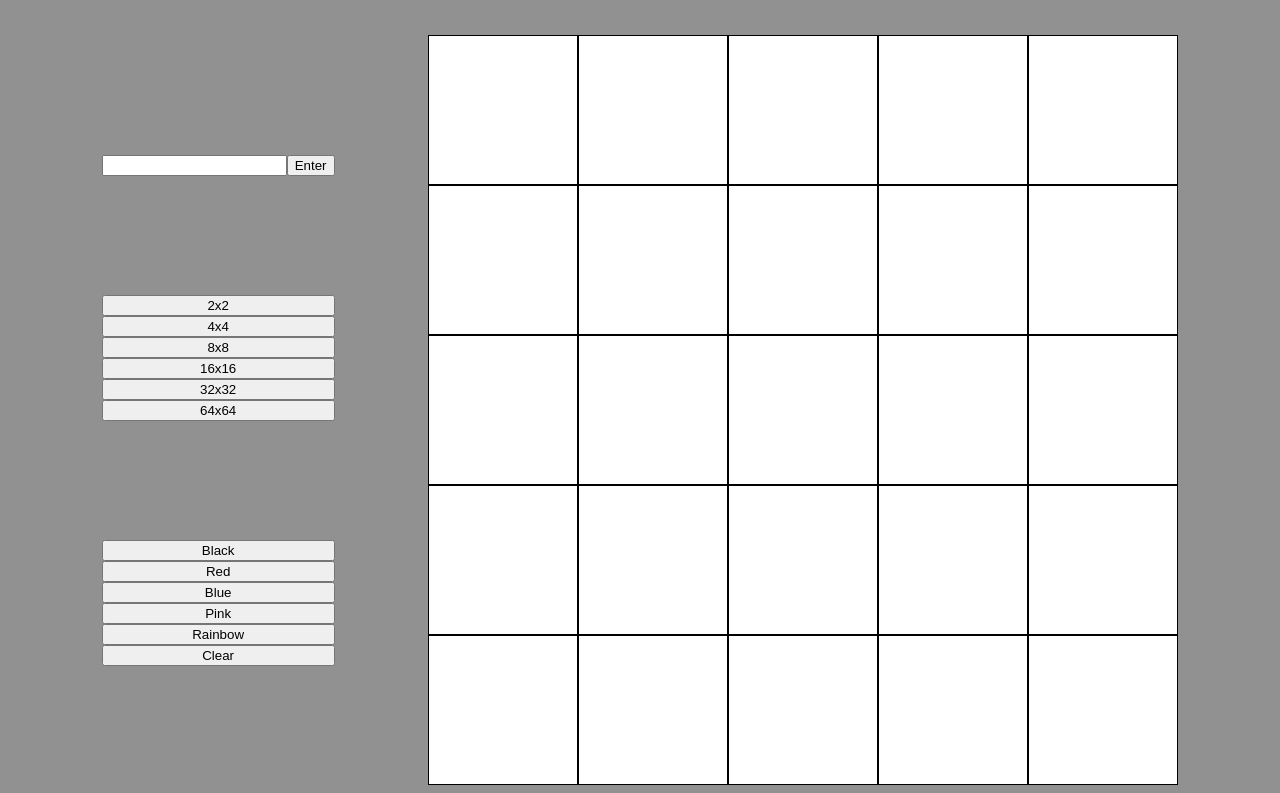
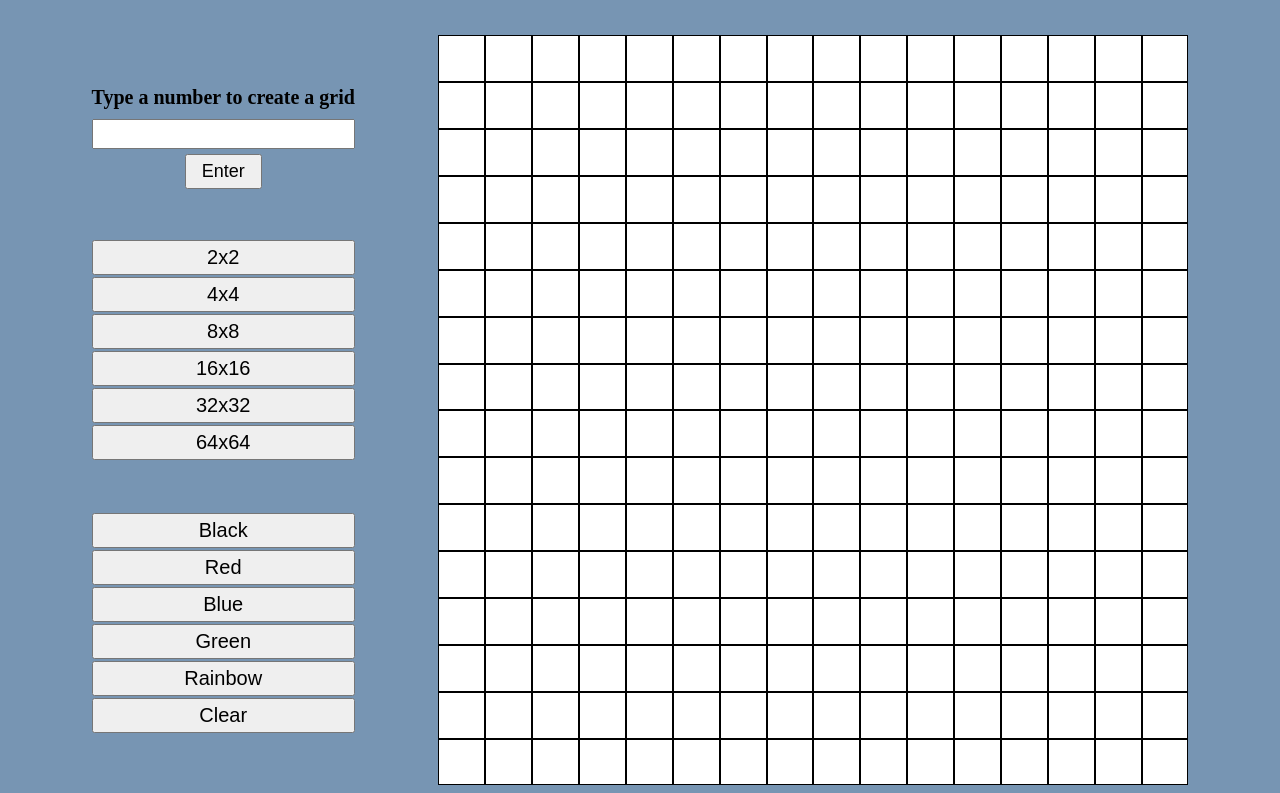
Before and after one commit to edoardrui0/etch-a-sketch, a plain HTML site: page index.html in a window 1280 px wide. Shown: the part 73-866 px from the top of the page. Drawn offline with Linux system fonts and the light colour scheme.

Commit message:
Bug fix of input not displaying NaN
whenever user inputs something that isnt a num, program would just go about as if nothing happened
finished UI styles as well

```diff
--- a/script.js
+++ b/script.js
@@ -2,7 +2,11 @@ const boxContainer = document.querySelector("#boxContainer");
 
 const controls = document.querySelector(`#controls`);
 const inputContainer = document.querySelector("#inputContainer");
+const inputLabel = document.createElement("p");
+inputLabel.textContent = "Type a number to create a grid";
+inputLabel.classList.add("inputLabel");
 const input = document.createElement("input");
+input.setAttribute("name", "input");
 const btn = document.createElement("button");
 btn.classList.add("btn");
 btn.textContent = "Enter";
@@ -10,6 +14,7 @@ btn.textContent = "Enter";
 const btnContainer = document.querySelector("#btnContainer");
 const colorBtnContainer = document.querySelector(`#colorBtnContainer`);
 
+inputContainer.appendChild(inputLabel);
 inputContainer.appendChild(input);
 inputContainer.appendChild(btn);
 
@@ -25,9 +30,9 @@ const blueBtn = document.createElement("button");
 blueBtn.textContent = `Blue`;
 colorBtnContainer.appendChild(blueBtn);
 
-const pinkBtn = document.createElement("button");
-pinkBtn.textContent = `Pink`;
-colorBtnContainer.appendChild(pinkBtn);
+const greenBtn = document.createElement("button");
+greenBtn.textContent = `Green`;
+colorBtnContainer.appendChild(greenBtn);
 
 const rainbowBtn = document.createElement(`button`);
 rainbowBtn.textContent = `Rainbow`;
@@ -91,8 +96,8 @@ blueBtn.addEventListener("click", () => {
   applyColor("blue");
 });
 
-pinkBtn.addEventListener("click", () => {
-  applyColor("pink");
+greenBtn.addEventListener("click", () => {
+  applyColor("green");
 });
 
 clearBtn.addEventListener("click", () => {
@@ -113,14 +118,19 @@ rainbowBtn.addEventListener("click", () => {
 
 const createGrid = () => {
   btn.addEventListener("click", () => {
+    let value = parseInt(input.value);
+
     if (input.value > 100) {
       alert("The input must be 100 or less!");
       input.value = "";
     } else {
-      boxContainer.textContent = "";
-      let value = parseInt(input.value);
       input.value = "";
       createBoxes(value);
+    }
+
+    if (isNaN(value)) {
+      alert("Must input a number");
+      createBoxes(16);
     }
   });
 };
@@ -142,5 +152,5 @@ const createGridButton = (size) => {
 const gridBtnSizes = [2, 4, 8, 16, 32, 64];
 gridBtnSizes.forEach((size) => createGridButton(size));
 
-createBoxes(5);
+createBoxes(16);
 createGrid();
--- a/styles.css
+++ b/styles.css
@@ -19,12 +19,20 @@ h1 {
   display: flex;
   flex-direction: column;
   justify-content: space-evenly;
+  /* font-size: ; */
 }
 
 #btnContainer,
 #colorBtnContainer {
   display: flex;
   flex-direction: column;
+}
+
+#btnContainer > button,
+#colorBtnContainer > button {
+  font-size: 20px;
+  padding: 4px;
+  margin-bottom: 2px;
 }
 
 #boxContainer {
@@ -36,5 +44,23 @@ h1 {
 }
 
 body {
-  background-color: rgb(145, 145, 145);
+  background-color: rgb(119 149 179);
 }
+
+.inputLabel {
+  font-size: 20px;
+  font-weight: bold;
+  margin: 0;
+}
+
+#inputContainer > input {
+  width: 100%;
+  margin-top: 10px;
+  height: 30px;
+}
+
+#inputContainer > button {
+  margin-top: 5px;
+  font-size: 18px;
+  padding: 5px 15px;
+}
```
